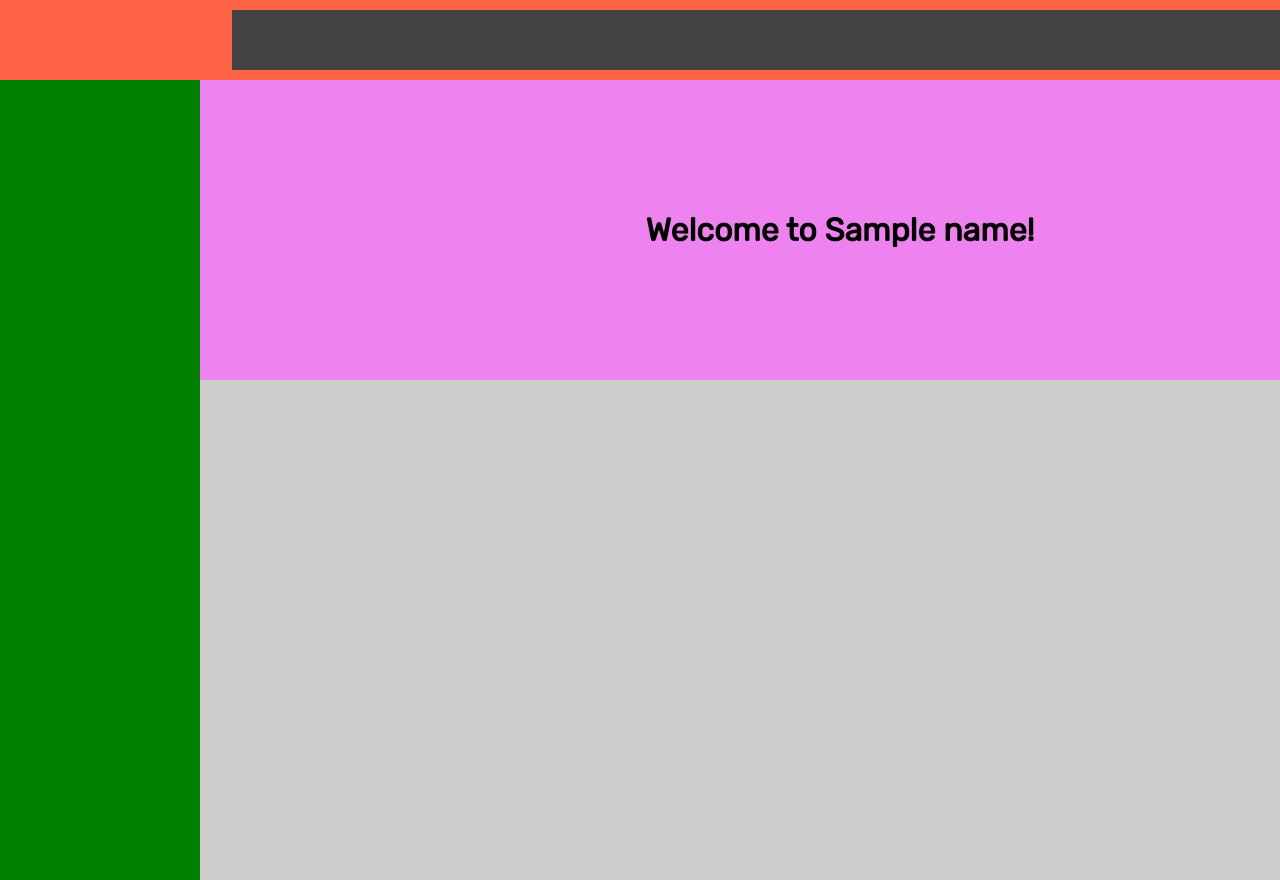
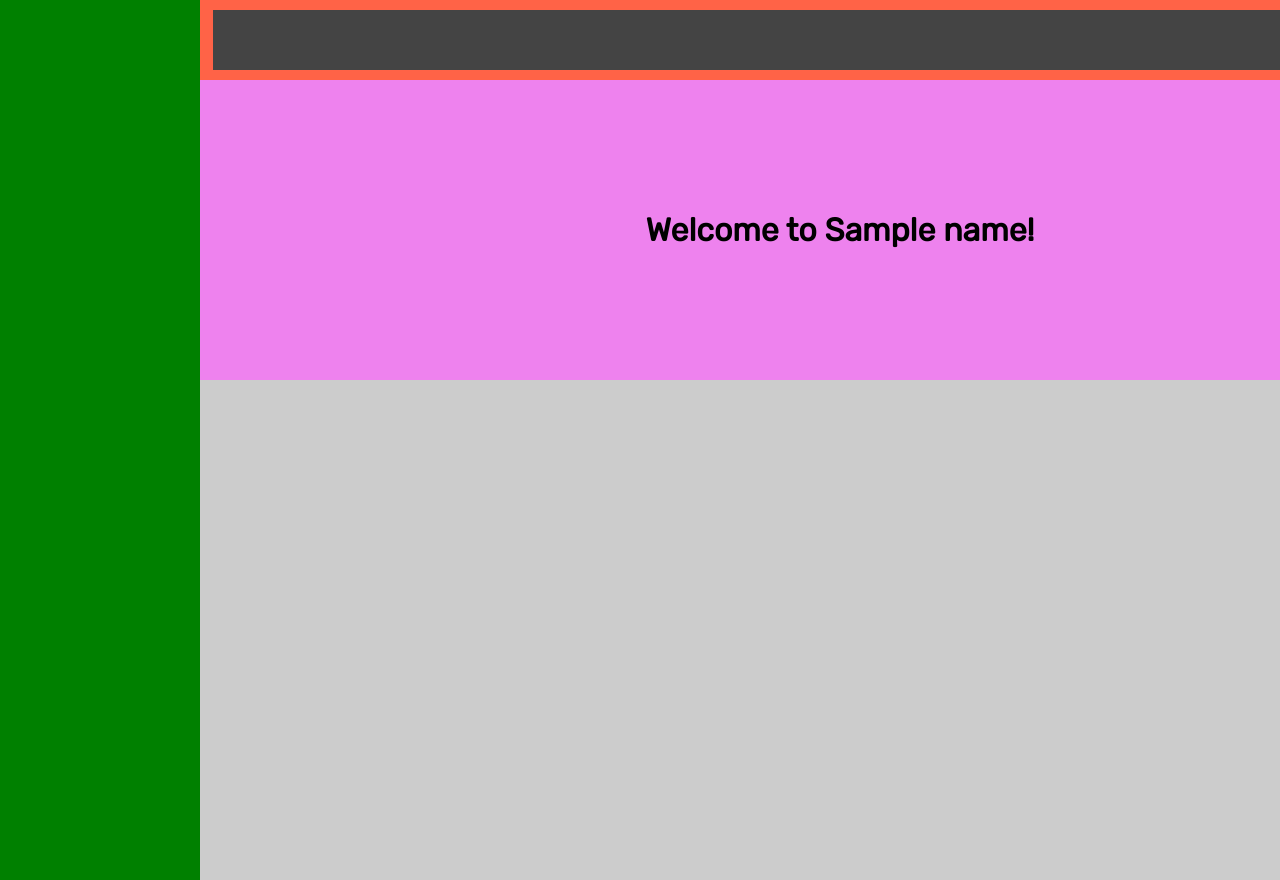
Before and after one commit to codey4k/fs4, a Symfony app: template templates/index/index.html.twig in a window 1280 px wide. Run offline with Twig, Linux system fonts and the light colour scheme; the template is opened without the code that fills it: most values are stand-ins (such as "Sample title", 1, 10 or a date in 2020); some libraries are stand-ins or nearby versions.

Commit message:
update styles 28/05/2018

```diff
--- a/public/css/index.css
+++ b/public/css/index.css
@@ -20,7 +20,6 @@ body{
     grid-template-columns : 200px 100vw;
 }
 .menu-left {
-    height : 100%;
-    grid-column : span 1;
+    grid-column : 1 / 2;
     background : green;
 }
--- a/public/css/main.css
+++ b/public/css/main.css
@@ -1,11 +1,29 @@
 .index {
-    position : relative;
+    /*position : relative;*/
     /*height : auto;*/
-    background : red;
+    background : #eee;
     overflow-y : scroll;
-    grid-colmn : span 1;
+    grid-column : 2 / 3;
     /*overflow-x : hidden;*/
     /*overflow-x : hidden;*/
+}
+
+.navbar {
+    position : fixed;
+    width : 100%;
+    height : 80px;
+    background : tomato;
+
+    display : flex;
+
+    z-index : 2000;
+}
+
+.navbar__container {
+    margin : auto;
+    width : 98%;
+    height : 60px;
+    background : #444;
 }
 
 .header {
@@ -24,21 +42,3 @@
     height : 500px;
     background : #ccc;
 }
-
-.navbar {
-    position : fixed;
-    width : 100%;
-    height : 80px;
-    background : tomato;
-
-    display : flex;
-
-    z-index : 2000;
-}
-
-.navbar__container {
-    margin : auto;
-    width : 95%;
-    height : 60px;
-    background : #444;
-}
--- a/templates/base.html.twig
+++ b/templates/base.html.twig
@@ -8,7 +8,6 @@
         <link href="https://fonts.googleapis.com/css?family=Rubik:300,400" rel="stylesheet">
     </head>
     <body>
-        <section class="navbar"></section>
         <div class="wrapper">
             <div class="menu-left"></div>
 
--- a/templates/index/index.html.twig
+++ b/templates/index/index.html.twig
@@ -9,10 +9,10 @@
 {% block content %}
 
 <div class="index">
-    <section class="navbar">
+    <div class="navbar">
         <div class="navbar__container">
         </div>
-    </section>
+    </div>
 
     <header class="header">
         <h1>Welcome to {{ name }}!</h1>
```
